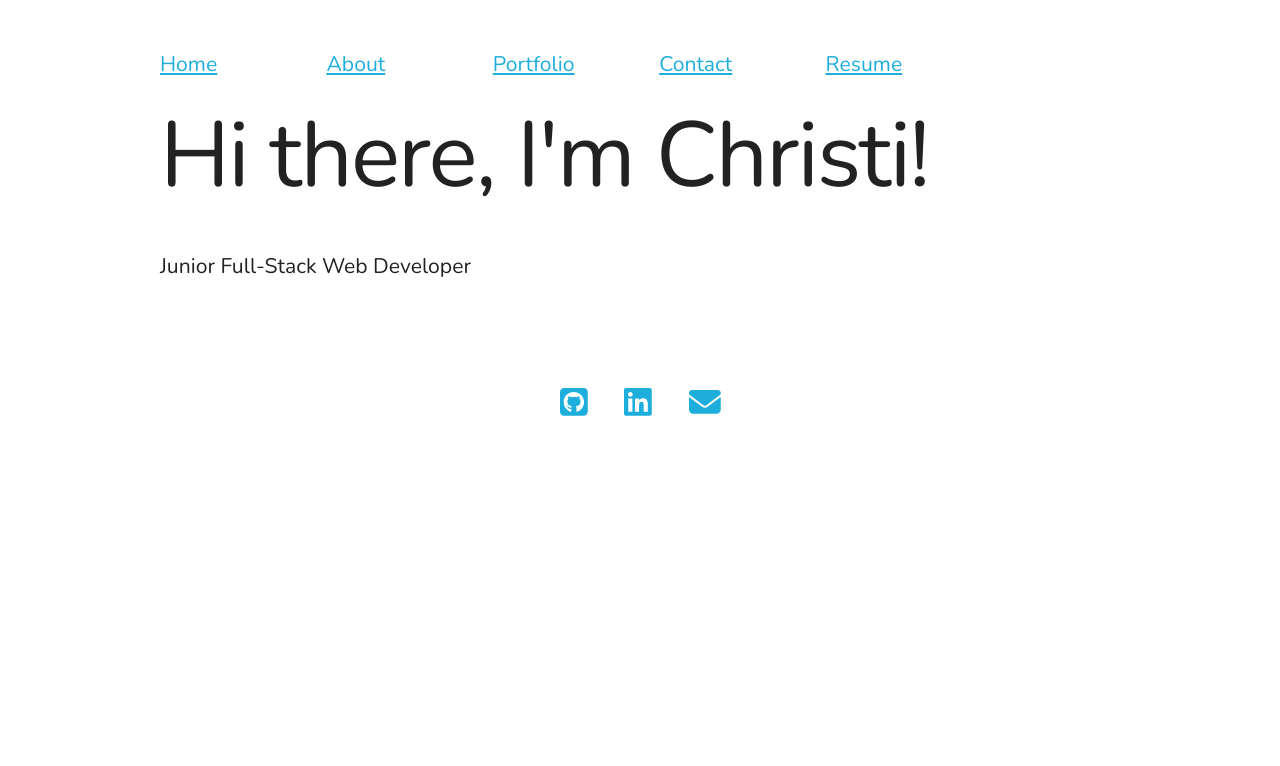
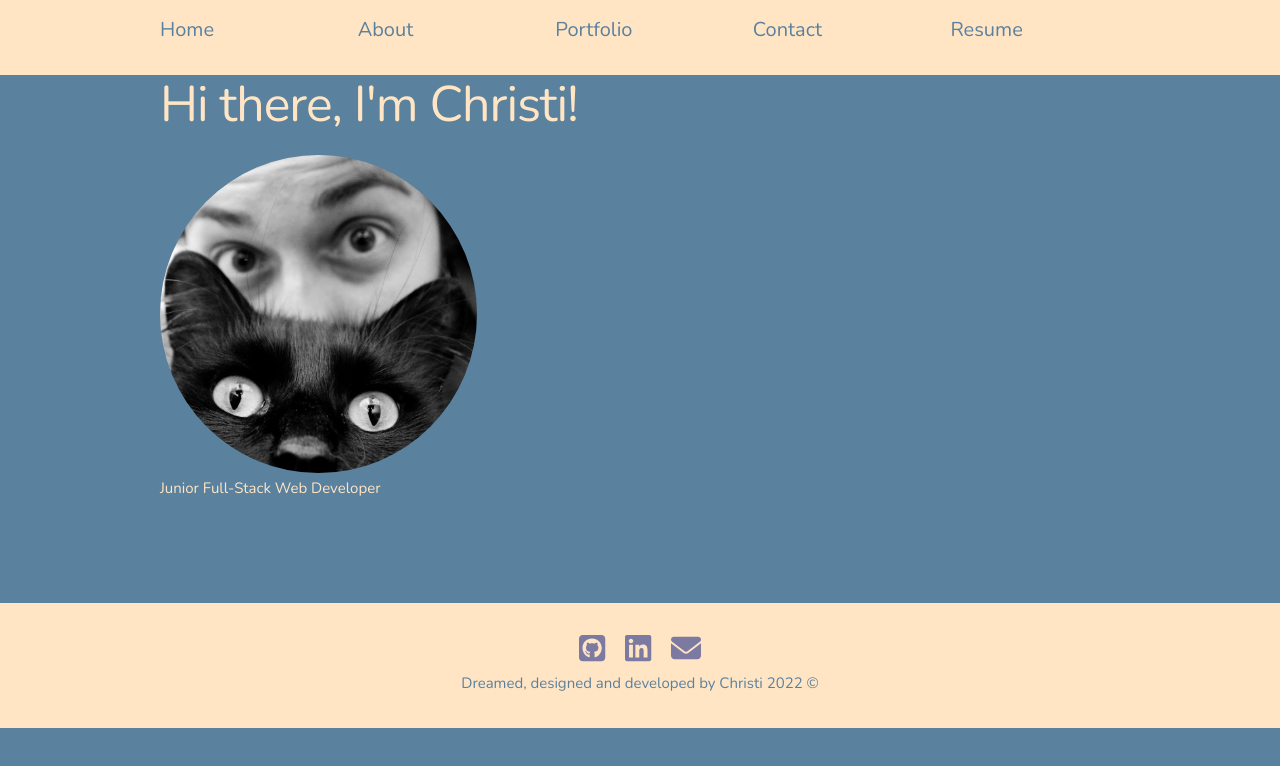
Before and after one commit to jazzberriess/react-portfolio, a React (Create React App) app: page / in a window 1280 px wide. Shown: the top 766 px of the page. Built offline with nearby package versions, Linux system fonts and the light colour scheme.

Commit message:
Added styling for page, profile image, minor tweaks to html code  to remove redundant classNames

```diff
--- a/src/components/Footer.js
+++ b/src/components/Footer.js
@@ -5,7 +5,7 @@ import { faEnvelope } from '@fortawesome/free-solid-svg-icons';
 
 export default function Footer() {
   return (
-    <section>
+    <footer>
       <div className="container" role="navigation" aria-label="Contact details">
         <div className="row u-width-full" id="contact-nav">
           <a
@@ -14,7 +14,7 @@ export default function Footer() {
           >
             <FontAwesomeIcon
               icon={faGithubSquare}
-              size="xl"
+              size="2xl"
               alt="gitHub icon"
               className="contact-icons"
             />
@@ -27,7 +27,7 @@ export default function Footer() {
             <FontAwesomeIcon
               icon={faLinkedin}
               alt="LinekedIn icon"
-              size="xl"
+              size="2xl"
               className="contact-icons"
             />
           </a>
@@ -38,13 +38,14 @@ export default function Footer() {
           >
             <FontAwesomeIcon
               icon={faEnvelope}
-              size="xl"
+              size="2xl"
               alt="Email icon"
               className="contact-icons"
             />
           </a>
         </div>
       </div>
-    </section>
+      <p>Dreamed, designed and developed by Christi 2022 &copy; </p>
+    </footer>
   );
 }
--- a/src/components/Navigation.js
+++ b/src/components/Navigation.js
@@ -3,13 +3,10 @@ import React from 'react';
 export default function Navigation({ currentPage, handlePageChange }) {
   return (
     <div className="container">
-      <nav className="row" id="top">
-        <ul
-          className="navigation nav-flex-container"
-          role="navigation"
-          aria-label="Primary navigation"
-        >
-          <li className="nav-flex-item1 two columns">
+      <div className="row">
+        <nav className="navigation">
+          <ul role="navigation" aria-label="Primary navigation">
+            <li className="two columns">
               <a
                 href="#home"
                 onClick={() => handlePageChange('Home')}
@@ -20,7 +17,7 @@ export default function Navigation({ currentPage, handlePageChange }) {
                 Home
               </a>
             </li>
-          <li className="nav-flex-item1 two columns">
+            <li className="two columns">
               <a
                 href="#about-me"
                 onClick={() => handlePageChange('About')}
@@ -31,7 +28,7 @@ export default function Navigation({ currentPage, handlePageChange }) {
                 About
               </a>
             </li>
-          <li className="nav-flex-item1 two columns">
+            <li className="two columns">
               <a
                 href="#my-work"
                 onClick={() => handlePageChange('Portfolio')}
@@ -42,7 +39,7 @@ export default function Navigation({ currentPage, handlePageChange }) {
                 Portfolio
               </a>
             </li>
-          <li className="nav-flex-item1 two columns">
+            <li className="two columns">
               <a
                 href="#contact"
                 onClick={() => handlePageChange('Contact')}
@@ -54,7 +51,7 @@ export default function Navigation({ currentPage, handlePageChange }) {
               </a>
             </li>
 
-          <li className="nav-flex-item1 two columns">
+            <li className="two columns">
               <a
                 href="./assets/c-scappatura-technical-resume.pdf"
                 aria-label="Download Resume"
@@ -65,5 +62,6 @@ export default function Navigation({ currentPage, handlePageChange }) {
           </ul>
         </nav>
       </div>
+    </div>
   );
 }
--- a/src/components/PortfolioContainer.js
+++ b/src/components/PortfolioContainer.js
@@ -28,12 +28,14 @@ export default function PortfolioContainer() {
   const handlePageChange = (page) => setCurrentPage(page);
 
   return (
-    <div>
-      <Navigation
-        currentPage={currentPage}
-        handlePageChange={handlePageChange}
-      />
-      {renderPage()}
-    </div>
+    <>
+      <header>
+        <Navigation
+          currentPage={currentPage}
+          handlePageChange={handlePageChange}
+        />
+      </header>
+      <main>{renderPage()}</main>
+    </>
   );
 }
--- a/src/components/pages/Home.js
+++ b/src/components/pages/Home.js
@@ -1,10 +1,17 @@
 import React from 'react';
+
+import profilepic from '../../assets/images/profile-image.jpg';
 
 export default function Home() {
   return (
     <div className="container">
       <div className="row">
         <h1>Hi there, I'm Christi!</h1>
+        <img
+          class="profile-pic"
+          src={profilepic}
+          alt="A photograph of Christi with one of their cats."
+        />
         <p>Junior Full-Stack Web Developer</p>
       </div>
     </div>
--- a/src/components/styles/style.css
+++ b/src/components/styles/style.css
@@ -1,4 +1,13 @@
 @import url('https://fonts.googleapis.com/css?family=Nunito');
+
+:root {
+  --blue: #5a819e;
+  --beige: #ffe5c4;
+  --orange: #ffc1aa;
+  --purple: #7c7aa1;
+  --pink: #f59c9c;
+  --teal: #6ec3c0;
+}
 
 * {
   box-sizing: border-box;
@@ -7,17 +16,61 @@
 html,
 body {
   scroll-behavior: smooth;
-  font-size: 1.15rem;
-  height: 100%;
+  min-height: 100vh;
   width: 100%;
   font-family: 'Nunito', sans-serif;
   line-height: 2rem;
+  background-color: var(--blue);
+  color: var(--beige);
 }
 
+header {
+  background-color: var(--beige);
+  font-size: 2rem;
+  margin: 0;
+  padding-top: 2rem;
+}
+header a {
+  color: var(--blue) !important;
+  text-decoration: none;
+}
+
+footer {
+  color: var(--blue);
+  background-color: var(--beige);
+  margin-top: 8rem;
+  padding-bottom: 1rem;
+  width: 100vw;
+  text-align: center;
+}
+
+.navigation {
+  display: flex;
+  flex-direction: row;
+  justify-content: space-between;
+}
+
+/* navigation list styling */
 ul {
   list-style: none;
+  display: flex;
+  flex-direction: row;
+  flex-wrap: wrap;
+  align-items: center;
+  justify-content: flex-end;
+  white-space: nowrap;
+  padding-right: 1rem;
+  width: 100%;
 }
 
+li {
+  flex-grow: 1;
+  flex-shrink: 0;
+  flex-basis: 0;
+  max-width: 100%;
+}
+
+/* footer icon styling */
 .contact-icons {
   margin: 1rem;
 }
@@ -27,17 +80,22 @@ ul {
   text-align: center;
 }
 
+#contact-nav a {
+  color: var(--purple);
+}
+
+/* styling for bolded elements */
 .bold {
   font-weight: 900;
 }
 
-/* positioninig portfolio images for text overlay */
+/* positioning portfolio images for text overlay */
 .parent {
   position: relative;
   width: 100%;
 }
 
-/* text overlay */
+/* text overlay on portfolio images */
 .text {
   opacity: 0;
   position: absolute;
@@ -79,6 +137,7 @@ ul {
 }
 
 /* media query to handle hover state on mobile and tablet devices */
+/* https://developer.mozilla.org/en-US/docs/Web/CSS/@media/pointer */
 /* https://gist.github.com/perjo927/e1f114398fc6fb8538a1412bea800f1a */
 @media (pointer: coarse), (pointer: none) {
   .text,
@@ -86,3 +145,9 @@ ul {
     opacity: 100;
   }
 }
+
+.profile-pic {
+  width: 33%;
+  height: auto;
+  border-radius: 50%;
+}
```
Also changed, not shown: src/assets/images/profile-image.jpg (added). Lines whose indentation alone changed are shown as unchanged.
